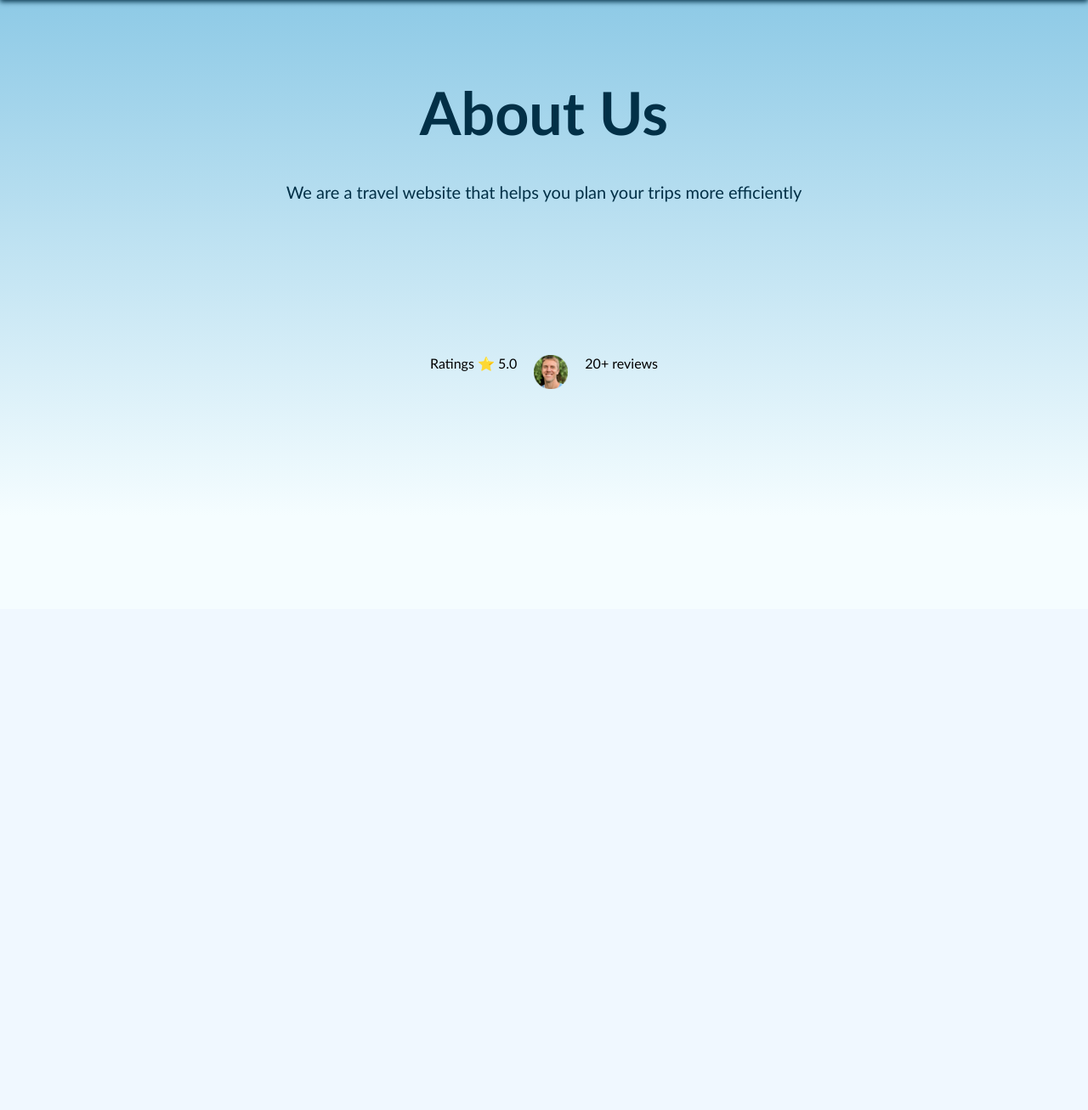
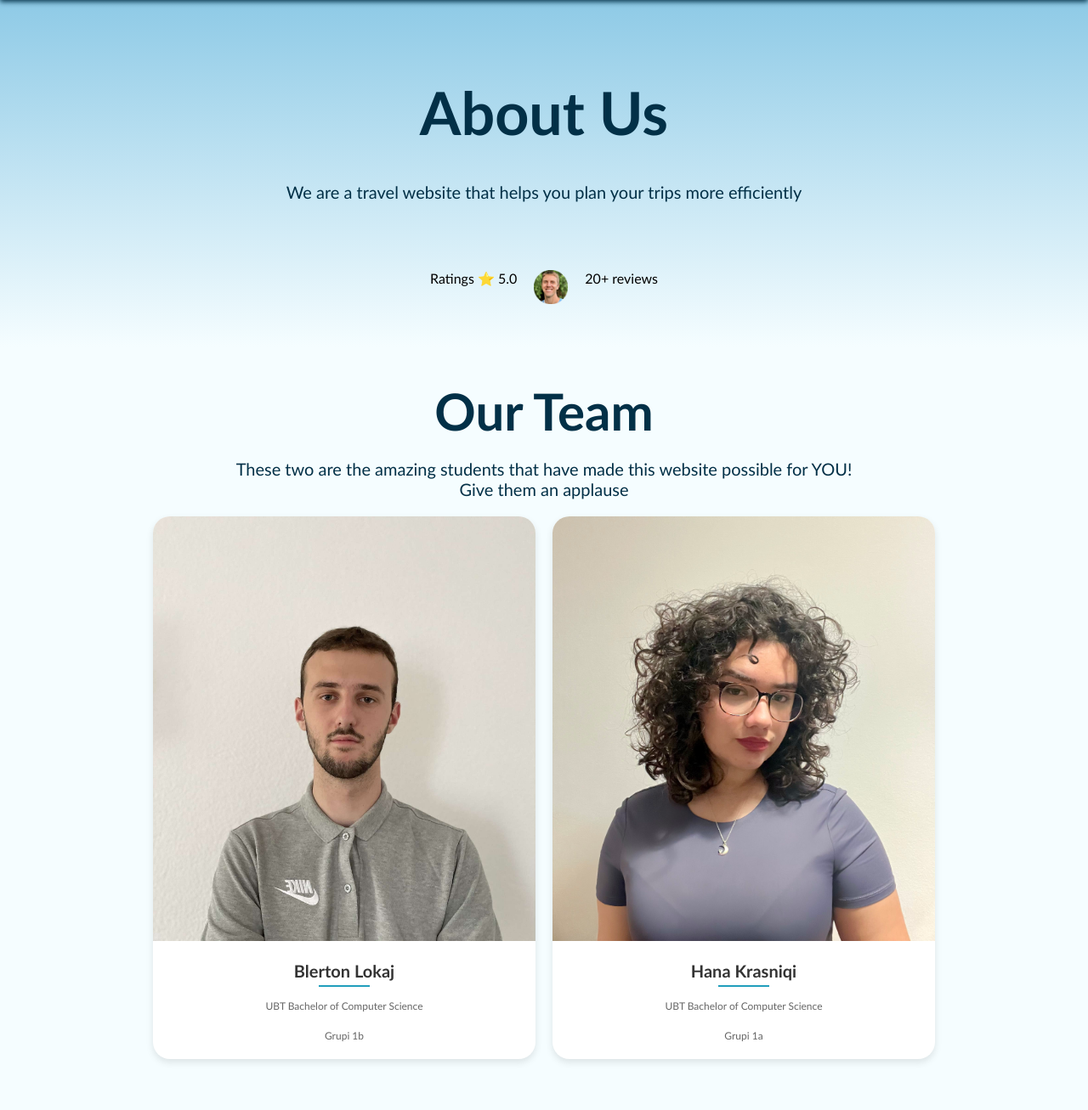
Before and after one commit to ciaoblerto/Local, a PHP site: page /AboutUs.html in a window 1280 px wide. Shown: the part 83-1390 px from the top of the page at 85% size. Before the commit the page ends 589 px from the top, so only its background shows below. Run offline with PHP 8.4, Linux system fonts and the light colour scheme.

Commit message:
About Us Team Section
Team Section edhe pjesa e headerit

```diff
--- a/AboutUs.css
+++ b/AboutUs.css
@@ -36,9 +36,119 @@ body {
     display: flex;
     justify-content: center;
     margin: 20px;
-    padding: 100px;
 }
 .ratings img{
     height: 40px;
     margin: 0px 20px;
 }
+
+
+.team-section {
+    margin: 0 auto;
+    padding: 40px 20px;
+    text-align: center;
+}
+
+.team-section h2 {
+    font-size: 60px;
+    margin-bottom: 20px;
+    color: #023047;
+}
+.team-section p {
+    font-size: 20px;
+    margin-bottom: 20px;
+    color: #023047;
+}
+.team-container {
+    margin: 20px;
+    display: flex;
+    gap: 20px;
+    flex-wrap: wrap;
+    justify-content: center;
+
+}
+
+.team-member {
+    background-color: #fff;
+    border-radius: 20px;
+    overflow: hidden;
+    box-shadow: 0px 4px 8px rgba(0, 0, 0, 0.1);
+    max-width: 450px;
+    width: 100%;
+    padding: 0;
+    text-align: center;
+    transition: transform 0.3s;
+}
+
+.team-member:hover {
+    transform: translateY(-5px);
+}
+
+.image-container {
+    position: relative;
+    width: 100%;
+    overflow: hidden;
+}
+
+.image-container img {
+    width: 100%;
+    height: 500px;
+    object-fit: cover;
+}
+
+.social-icons {
+    position: absolute;
+    top: 50%;
+    left: 50%;
+    transform: translate(-50%, -50%);
+    display: flex;
+    gap: 20px;
+    opacity: 0;
+    transition: opacity 0.3s;
+}
+
+.image-container:hover .social-icons {
+    opacity: 1;
+}
+
+.image-container:hover .overlay {
+    opacity: 1;
+}
+
+.overlay {
+    position: absolute;
+    top: 0;
+    left: 0;
+    width: 100%;
+    height: 100%;
+    background-color: rgba(0, 0, 0, 0.6);
+    opacity: 0;
+    transition: opacity 0.3s ease;
+}
+
+.social-icons a img {
+    width: 30px;
+    height: 30px;
+    filter: invert(100%);
+}
+
+.team-info h3 {
+    font-size: 20px;
+    color: #333;
+    margin-top: 20px;
+    margin-bottom: 5px;
+}
+
+.team-info .line {
+    display: block;
+    width: 60px;
+    height: 2px;
+    background-color: #219EBC;
+    margin: 5px auto;
+}
+
+.team-info p {
+    margin-top: 15px;
+    font-size:12px;
+    color: #666;
+}
--- a/AboutUs.html
+++ b/AboutUs.html
@@ -35,5 +35,57 @@
         </section>
 
     </section>
+
+
+    <section class="team-section">
+        <h2>Our Team</h2>
+        <p>These two are the amazing students that have made this website possible for YOU! <br>Give them an applause</p>
+
+
+        <div class="team-container">
+            <div class="team-member">
+                <div class="image-container">
+                    <img src="assets/Blertoni.JPG" alt="Blerti">
+                    <div class="overlay"></div>
+                    <div class="social-icons">
+                        <a href="https://github.com/ciaoblerto" target="_blank">
+                            <img src="assets/github-icon.png" alt="GitHub">
+                        </a>
+                        <a href="https://www.linkedin.com/in/blerton-lokaj-4398512a8/" target="_blank">
+                            <img src="assets/linkedin-icon.png" alt="LinkedIn">
+                        </a>
+                    </div>
+                </div>
+                <div class="team-info">
+                    <h3>Blerton Lokaj</h3>
+                    <span class="line"></span>
+                    <p>UBT Bachelor of Computer Science</p>
+                    <p>Grupi 1b</p>
+                </div>
+            </div>
+
+            <div class="team-member">
+                <div class="image-container">
+                    <img src="assets/hana.jpg" alt="Hana">
+                    <div class="overlay"></div>
+                    <div class="social-icons">
+                        <a href="https://github.com/hanakrasniqi05" target="_blank">
+                            <img src="assets/github-icon.png" alt="GitHub">
+                        </a>
+                        <a href="https://www.linkedin.com/in/hana-krasniqi-45206b29a/" target="_blank">
+                            <img src="assets/linkedin-icon.png" alt="LinkedIn">
+                        </a>
+                    </div>
+                </div>
+                <div class="team-info">
+                    <h3>Hana Krasniqi</h3>
+                    <span class="line"></span>
+                    <p>UBT Bachelor of Computer Science</p>
+                    <p>Grupi 1a</p>
+                </div>
+            </div>
+        </div>
+    </section>
+
 </body>
 </html>
```
Also changed, not shown: assets/Blertoni.JPG (added), assets/Hana.jpg (added), assets/github-icon.png (added), assets/linkedin-icon.png (added).
